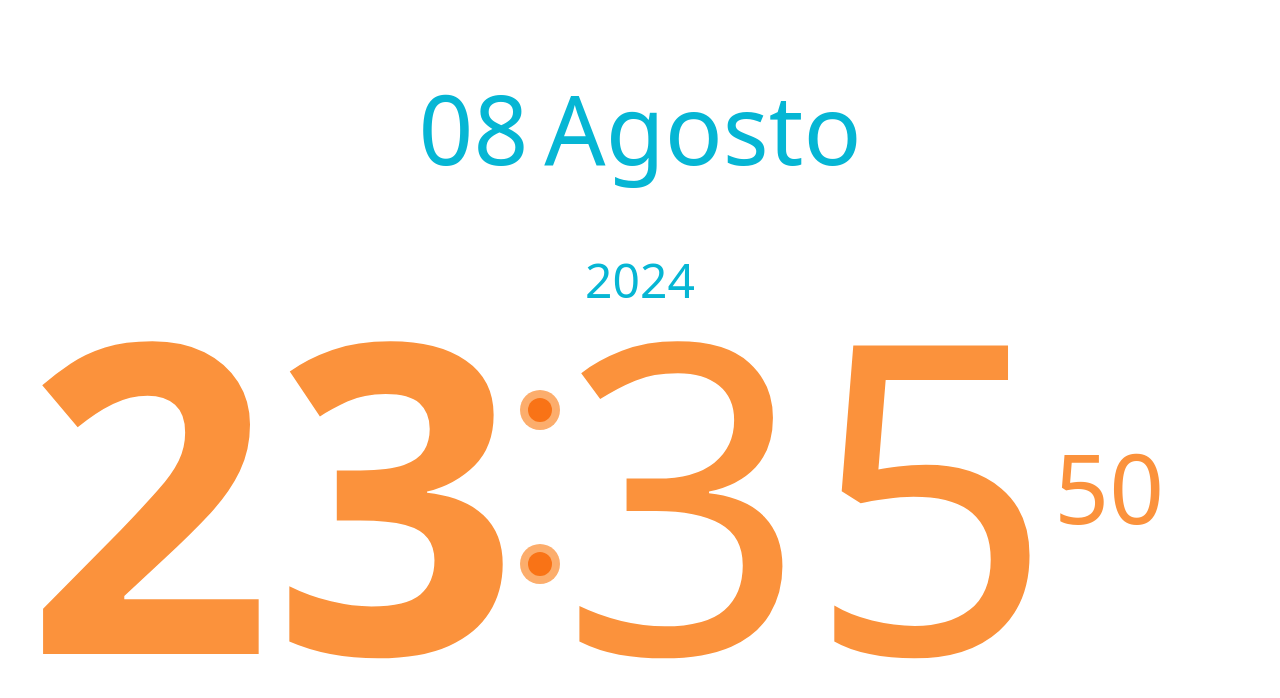
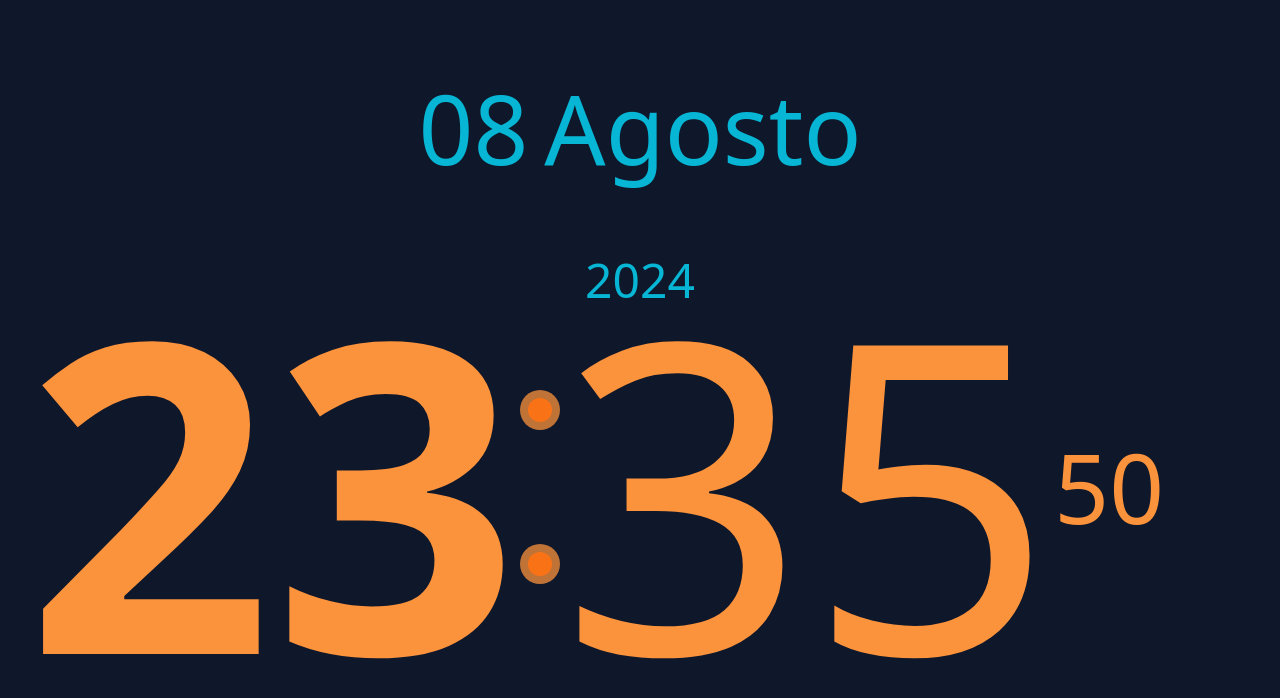
Before and after one commit to andreloureiro88/grandmaclock, a plain HTML site: page index.html in a window 1280 px wide. Drawn offline with Linux system fonts and the light colour scheme.

Commit message:
changed bg

```diff
--- a/index.html
+++ b/index.html
@@ -27,7 +27,7 @@
       }
     </style>
   </head>
-  <body class="mx-auto max-w-[75%] h-screen flex flex-col">
+  <body class="mx-auto max-w-[75%] h-screen flex flex-col bg-slate-900">
     <div class="flex flex-col h-1/6 pt-20">
       <div class="flex justify-center items-center gap-4">
         <div id="day" class="text-8xl text-cyan-500"></div>
```
